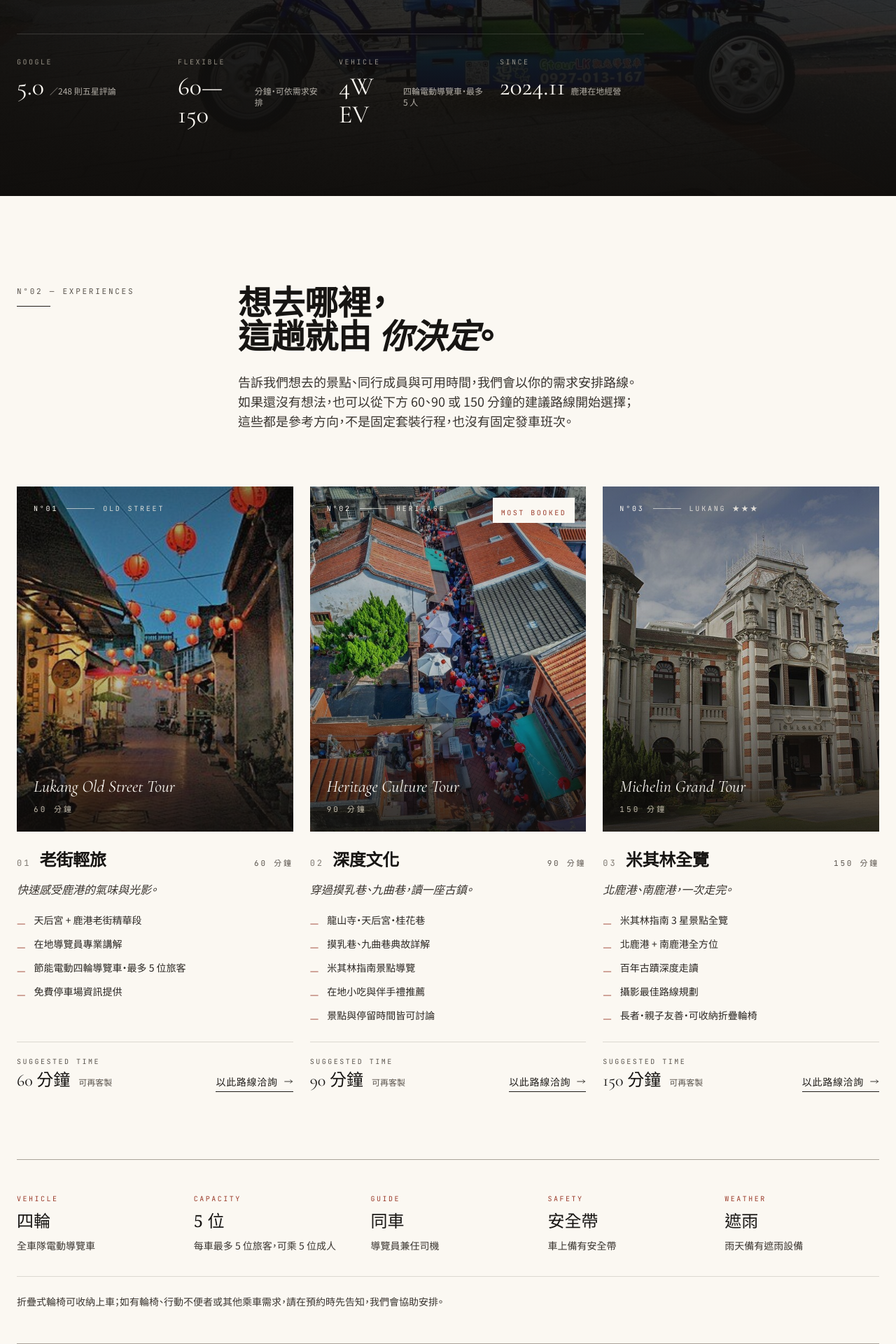
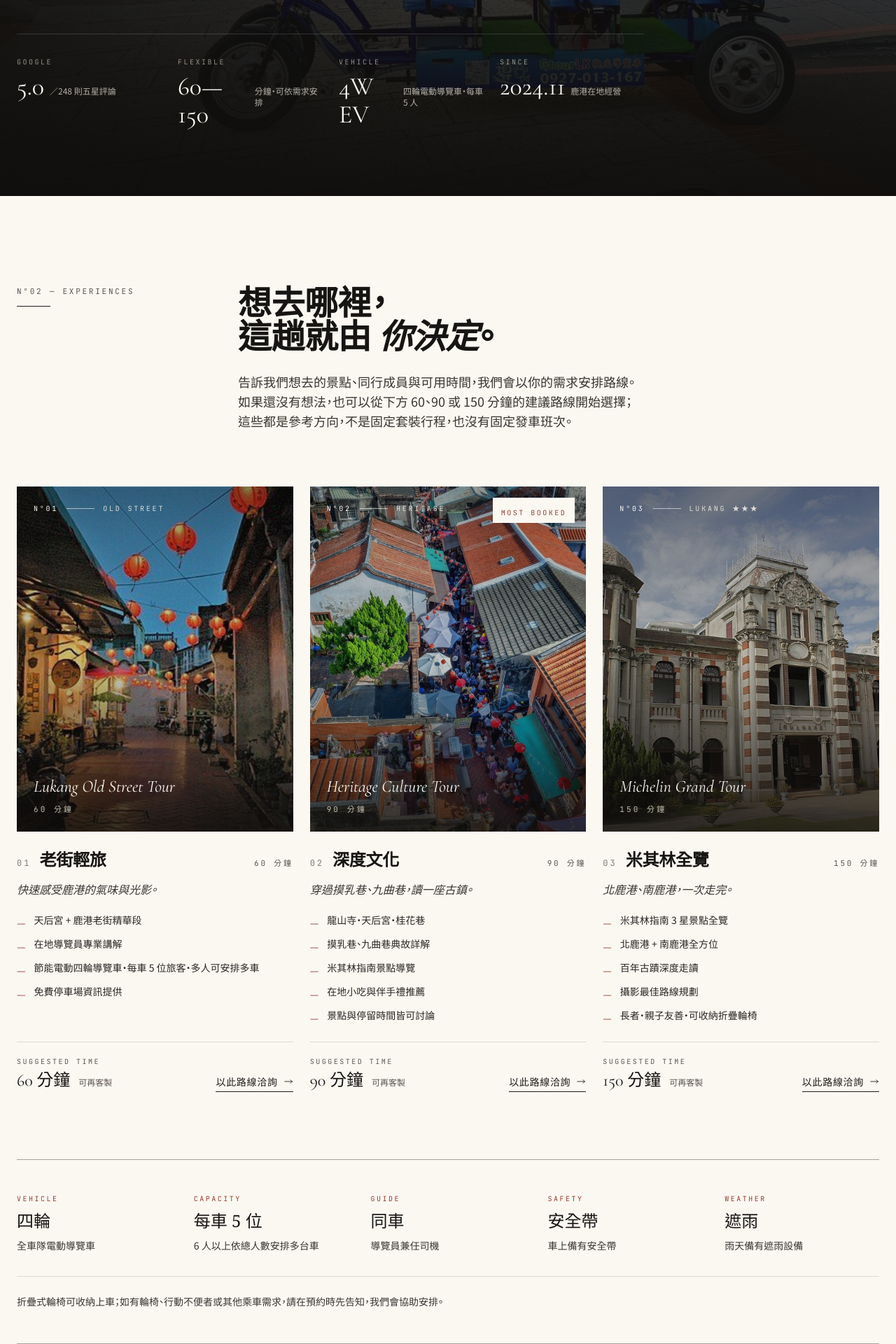
Before and after one commit to Leonchan001/gtourlk-website, a React (Vite) app: page / in a window 1280 px wide. Shown: the part 520-2440 px from the top of the page at 70% size. Built offline with nearby package versions, Linux system fonts and the light colour scheme.

Commit message:
Clarify multi-vehicle capacity

```diff
--- a/src/components/Contact.jsx
+++ b/src/components/Contact.jsx
@@ -3,7 +3,7 @@ import { BUSINESS } from '../data/business'
 
 const BOOKING_STEPS = [
   { no: '01', title: '日期與時間', body: '告訴我們希望出發的日期、時間與預計導覽多久。' },
-  { no: '02', title: '同行人數', body: '提供成人與兒童人數；每車最多 5 位旅客，可乘 5 位成人。' },
+  { no: '02', title: '同行人數', body: '請提供總人數；每車可搭 5 位成人，6 人以上會依人數安排多台車。' },
   { no: '03', title: '景點與需求', body: '告訴我們想去的景點，以及折疊輪椅或其他乘車需求。' },
 ]
 
--- a/src/components/FAQ.jsx
+++ b/src/components/FAQ.jsx
@@ -11,7 +11,7 @@ const FAQS = [
   },
   {
     q: '一台車可以坐幾個人？',
-    a: '我們全車隊都是電動四輪導覽車，每車最多搭乘 5 位旅客，也可乘坐 5 位成人。導覽員兼任司機，會與旅客同車；大型企業、學校或多人團體可另外洽詢多車安排。',
+    a: '我們全車隊都是電動四輪導覽車，每車可搭乘 5 位成人；6 人以上會依總人數安排多台車。導覽員兼任司機，會與旅客同車；大型企業、學校或多人團體也可洽詢多車安排。',
   },
   {
     q: '下雨天可以出發嗎？',
--- a/src/components/Hero.jsx
+++ b/src/components/Hero.jsx
@@ -71,7 +71,7 @@ export default function Hero() {
         <div className="mt-14 pt-8 border-t border-paper-50/15 grid grid-cols-2 md:grid-cols-4 gap-6 max-w-4xl">
           <Fact eyebrow="Google" big={BUSINESS.reviewRating} small={`／${BUSINESS.reviewCount} 則五星評論`} href={BUSINESS.googleReviewsUrl} />
           <Fact eyebrow="Flexible" big="60—150" small="分鐘・可依需求安排" />
-          <Fact eyebrow="Vehicle" big="4W EV" small="四輪電動導覽車・最多 5 人" />
+          <Fact eyebrow="Vehicle" big="4W EV" small="四輪電動導覽車・每車 5 人" />
           <Fact eyebrow="Since" big="2024.11" small="鹿港在地經營" />
         </div>
       </div>
--- a/src/components/Services.jsx
+++ b/src/components/Services.jsx
@@ -11,7 +11,7 @@ const PLANS = [
     features: [
       '天后宮 + 鹿港老街精華段',
       '在地導覽員專業講解',
-      '節能電動四輪導覽車・最多 5 位旅客',
+      '節能電動四輪導覽車・每車 5 位旅客・多人可安排多車',
       '免費停車場資訊提供',
     ],
   },
@@ -72,7 +72,7 @@ const EXTRAS = [
 
 const VEHICLE_FACTS = [
   { label: 'Vehicle', value: '四輪', detail: '全車隊電動導覽車' },
-  { label: 'Capacity', value: '5 位', detail: '每車最多 5 位旅客，可乘 5 位成人' },
+  { label: 'Capacity', value: '每車 5 位', detail: '6 人以上依總人數安排多台車' },
   { label: 'Guide', value: '同車', detail: '導覽員兼任司機' },
   { label: 'Safety', value: '安全帶', detail: '車上備有安全帶' },
   { label: 'Weather', value: '遮雨', detail: '雨天備有遮雨設備' },
@@ -220,7 +220,7 @@ export default function Services({ setSelectedPlan }) {
           <figure className="mx-auto max-w-4xl bg-paper-50">
             <img
               src="./tour-pricing-mobile.jpg"
-              alt="導鹿四輪導覽車客製化導覽價格資訊圖。1至2人每車每小時600元；3至5人每人每小時200元；30分鐘起訂，每30分鐘增加，按時間比例計費，每車最多5人。"
+              alt="導鹿四輪導覽車客製化導覽價格資訊圖。1至2人每車每小時600元；3至5人每人每小時200元；30分鐘起訂，每30分鐘增加，按時間比例計費；每車可搭5人，6人以上安排多台車。"
               loading="lazy"
               width="1200"
               height="3200"
@@ -230,7 +230,7 @@ export default function Services({ setSelectedPlan }) {
 
           <div className="sr-only">
             <p>預約想要的導覽時間，指定必去的景點或店家，其餘行程由熟悉鹿港的導覽員安排。沒有特定想法也沒關係，我們會依現場情況規劃合適內容。</p>
-            <p>1至2人為新台幣600元每車每小時；3至5人為新台幣200元每人每小時。30分鐘起訂，以30分鐘為增加單位，按時間比例計費，每車最多搭乘5人。</p>
+            <p>1至2人為新台幣600元每車每小時；3至5人為新台幣200元每人每小時。30分鐘起訂，以30分鐘為增加單位，按時間比例計費。每車可搭5人，6人以上依總人數安排多台車。</p>
             <p>購物、排隊、用餐及景點停留皆計入導覽時間。餐飲、商品、門票及其他個人消費需自行負擔。上、下車地點限四輪導覽車可通行範圍。</p>
             <p>預約請提供日期、時間、人數、導覽時長、上車與下車地點、必去景點或店家、姓名及電話。</p>
           </div>
```
Also changed, not shown: public/tour-pricing-mobile.jpg.
